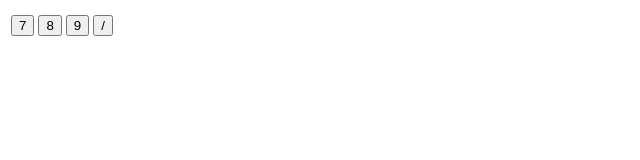
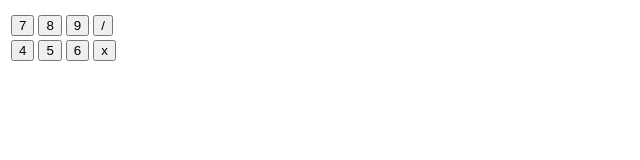
Before and after one commit to tatcjho/Calculadora, a plain HTML site: page index.html in a window 1280 px wide. Shown: the whole page, without its empty margins (0-640 px from the left). Drawn offline with Linux system fonts and the light colour scheme.

Commit message:
Agregamos la siguiente fila de operacion

```diff
--- a/index.html
+++ b/index.html
@@ -19,6 +19,18 @@
                 <td><button id="division">/</button></td>
             </tr>
 
+            <tr>
+                <td><button id="cuatro">4</button></td>
+                <td><button id="cinco">5</button></td>
+                <td><button id="seis">6</button></td>
+                <td><button id="multiplicacion">x</button></td>
+
+
+
+
+
+            </tr>
+
 
         </table>
 
```
